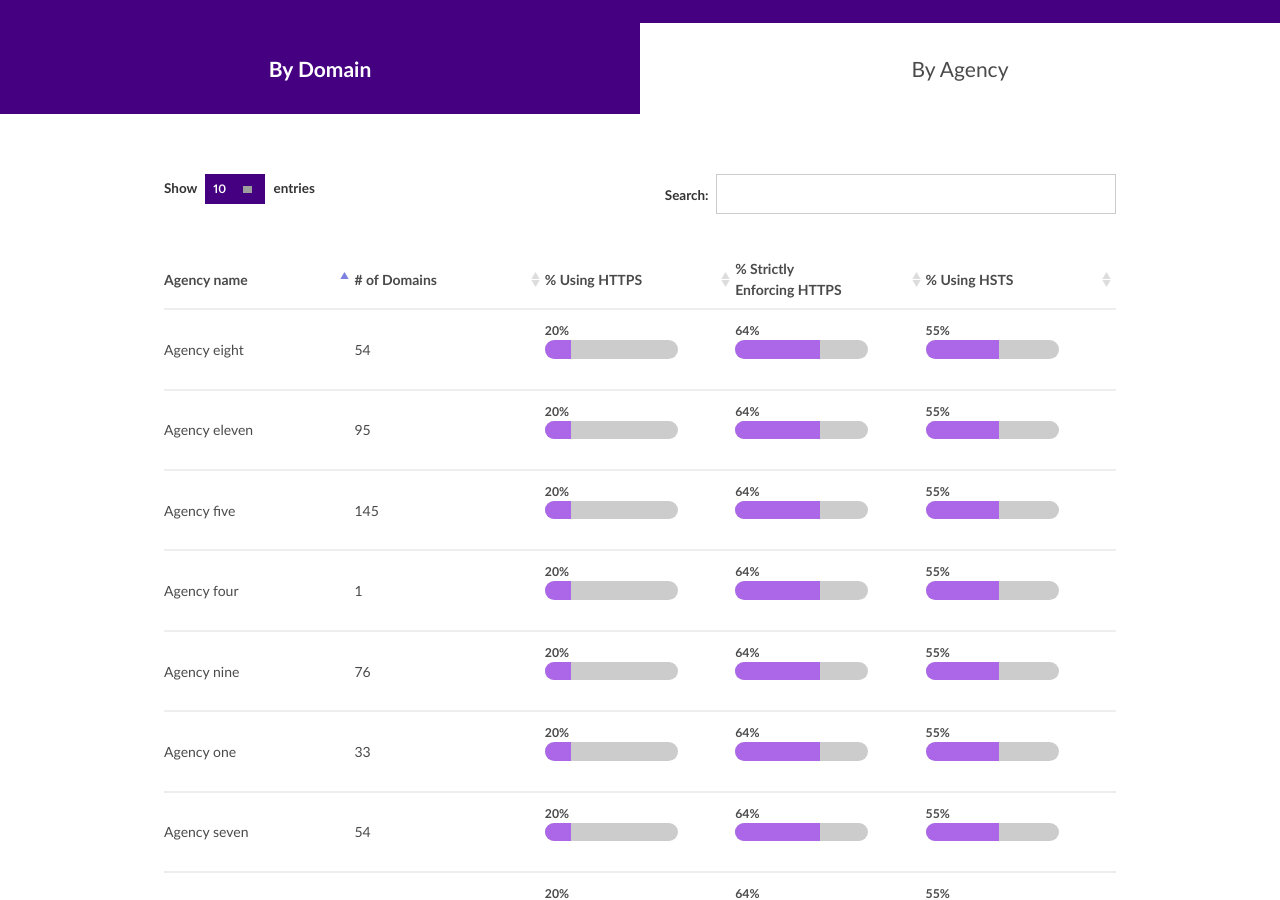
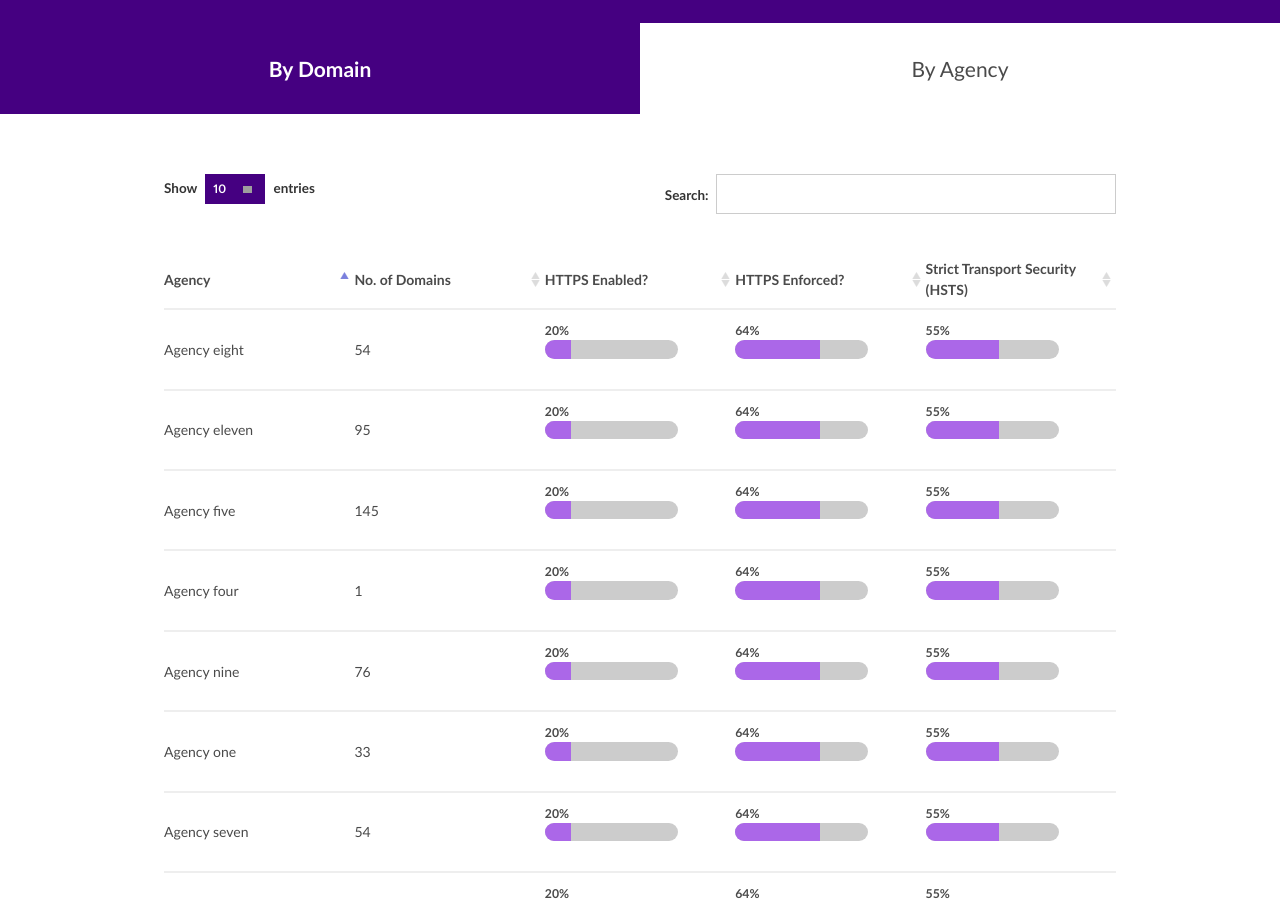
Before and after one commit to 18F/pulse, a Jekyll site: the page built from pages/https/agencies.html, in a window 1280 px wide and 900 px high, scrolled down 341 px. Built offline with Jekyll 4.4.1, drawn with Linux system fonts in a browser that asks for light colours; Markdown is read by kramdown in place of the engine named in the settings; grey boxes are pictures that could not be loaded.

```diff
--- a/pages/https/agencies.html
+++ b/pages/https/agencies.html
@@ -16,11 +16,11 @@ description: "How federal government domains are doing at deploying HTTPS."
   <div class="wrapper">
     <table class="agency">
         <thead>
-            <th>Agency name</th>
-            <th># of Domains</th>
-            <th>% Using HTTPS</th>
-            <th>% Strictly <br> Enforcing HTTPS</th>
-            <th>% Using HSTS</th>
+            <th>Agency</th>
+            <th>No. of Domains</th>
+            <th>HTTPS Enabled?</th>
+            <th>HTTPS Enforced?</th>
+            <th>Strict Transport Security (HSTS)</th>
         </thead>
         <tbody>
           <tr>
```
